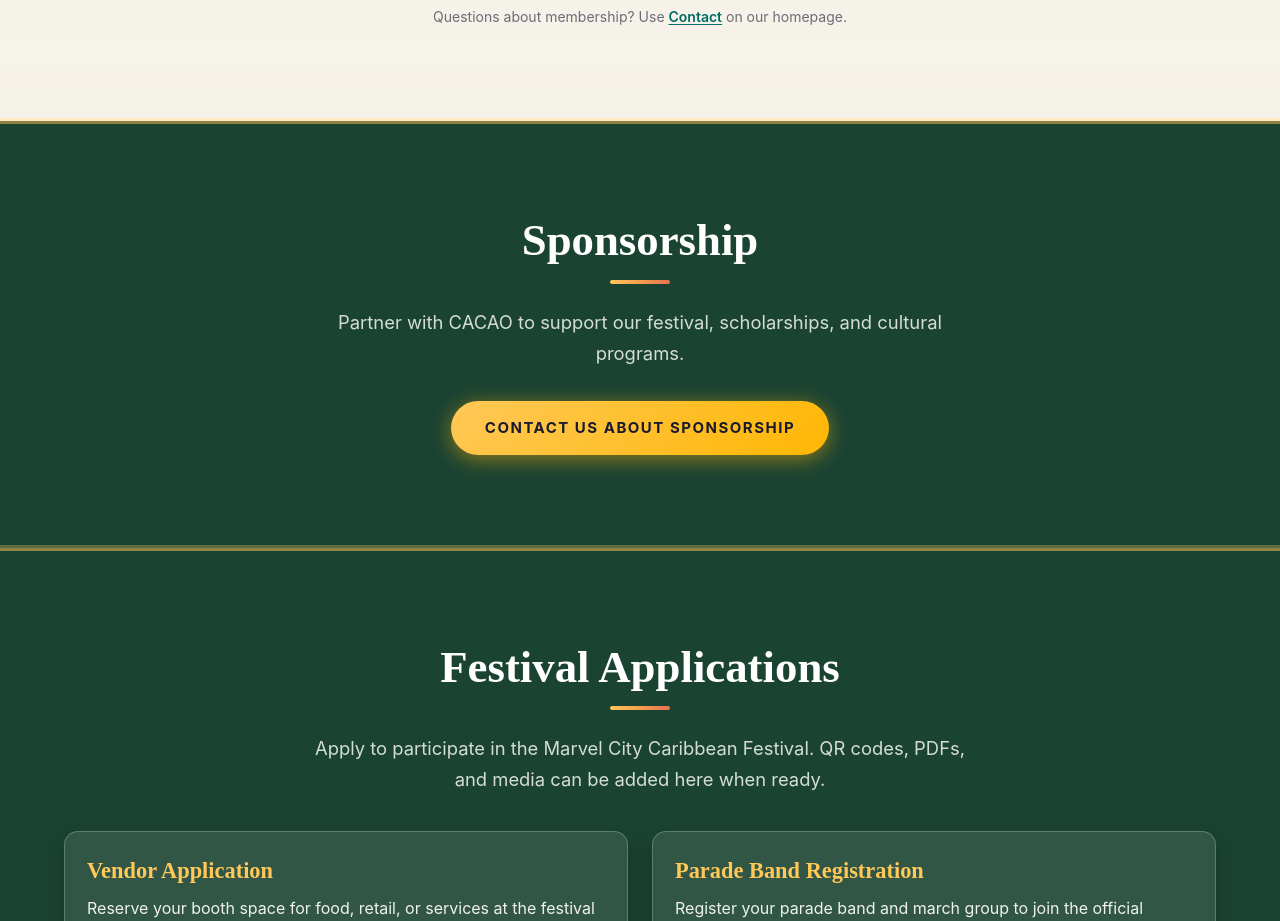
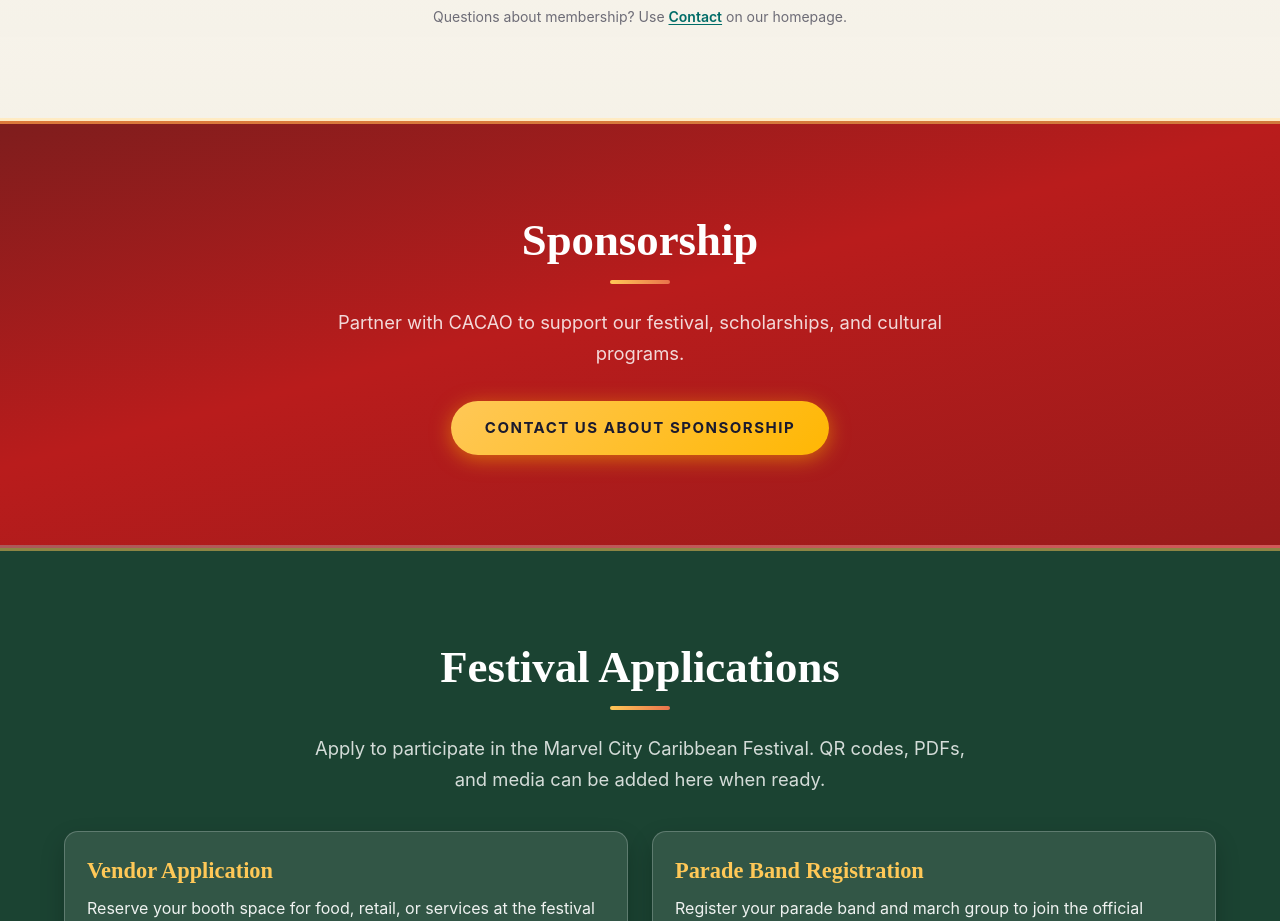
Before and after one commit to MattClarke246/CACAO-Webpage, a website: page membership.html in a window 1280 px wide. Shown: the part 1840-2761 px from the top of the page. Drawn offline with Linux system fonts and the light colour scheme; a web font is replaced by a local one.

Commit message:
Style membership Sponsorship band with red gradient
Made-with: Cursor

```diff
--- a/membership.html
+++ b/membership.html
@@ -114,7 +114,7 @@
     </section>
 
     <!-- ===== SPONSORSHIP (in-page anchor) ===== -->
-    <section id="sponsorship" class="section section-glass-dark text-center">
+    <section id="sponsorship" class="section section-sponsorship-red text-center">
         <div class="container container-sm">
             <h2 class="text-white">Sponsorship</h2>
             <p class="text-white lead">Partner with CACAO to support our festival, scholarships, and cultural programs.</p>
--- a/style.css
+++ b/style.css
@@ -115,6 +115,18 @@ p.lead {
     -webkit-backdrop-filter: blur(20px);
     border-top: 3px solid rgba(255, 160, 80, 0.5);
     border-bottom: 3px solid rgba(255, 107, 107, 0.4);
+}
+
+/* Membership page — sponsorship callout */
+.section-sponsorship-red {
+    background: linear-gradient(165deg, #7f1d1d 0%, #b91c1c 45%, #991b1b 100%);
+    color: var(--color-white);
+    border-top: 3px solid rgba(255, 199, 87, 0.55);
+    border-bottom: 3px solid rgba(254, 202, 202, 0.35);
+}
+
+.section-sponsorship-red .text-white.lead {
+    color: rgba(255, 255, 255, 0.92);
 }
 
 /* 2026 Festival — flyer below hero; scrim + panels keep copy readable */
```
